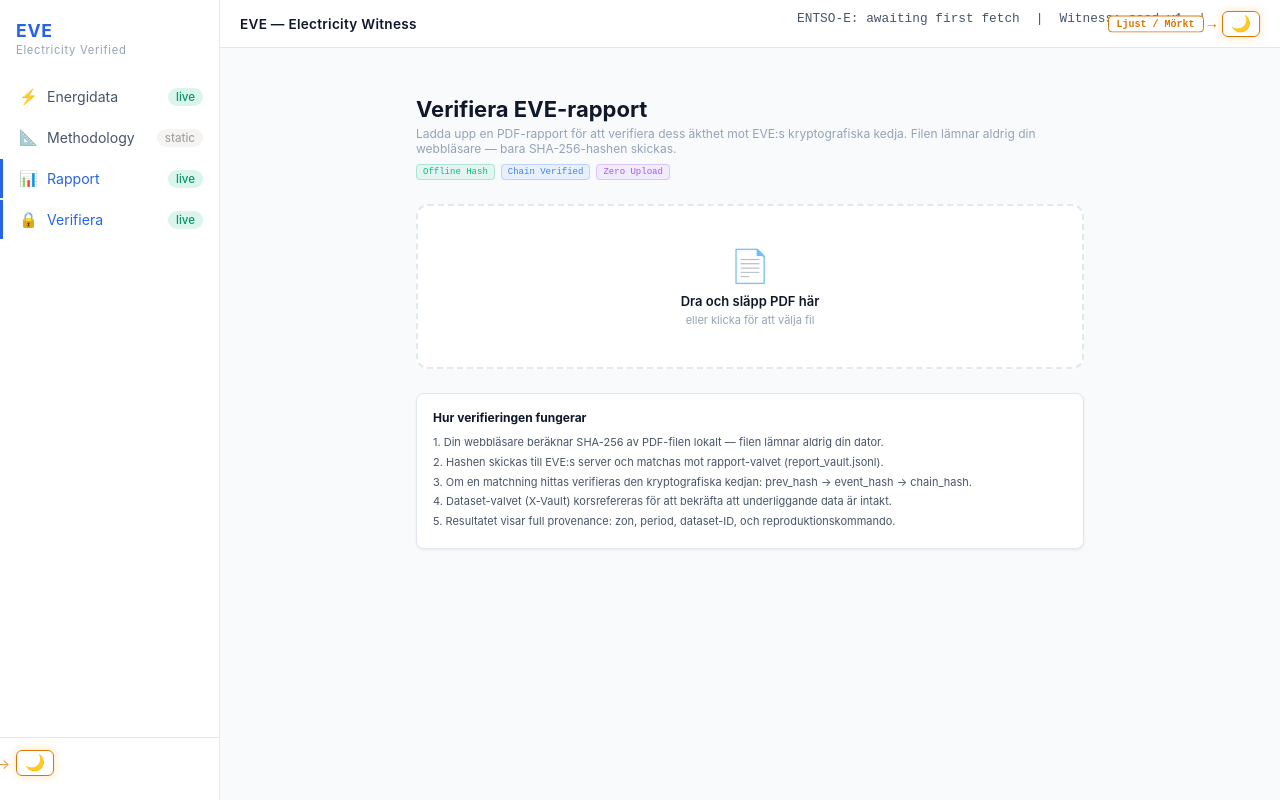
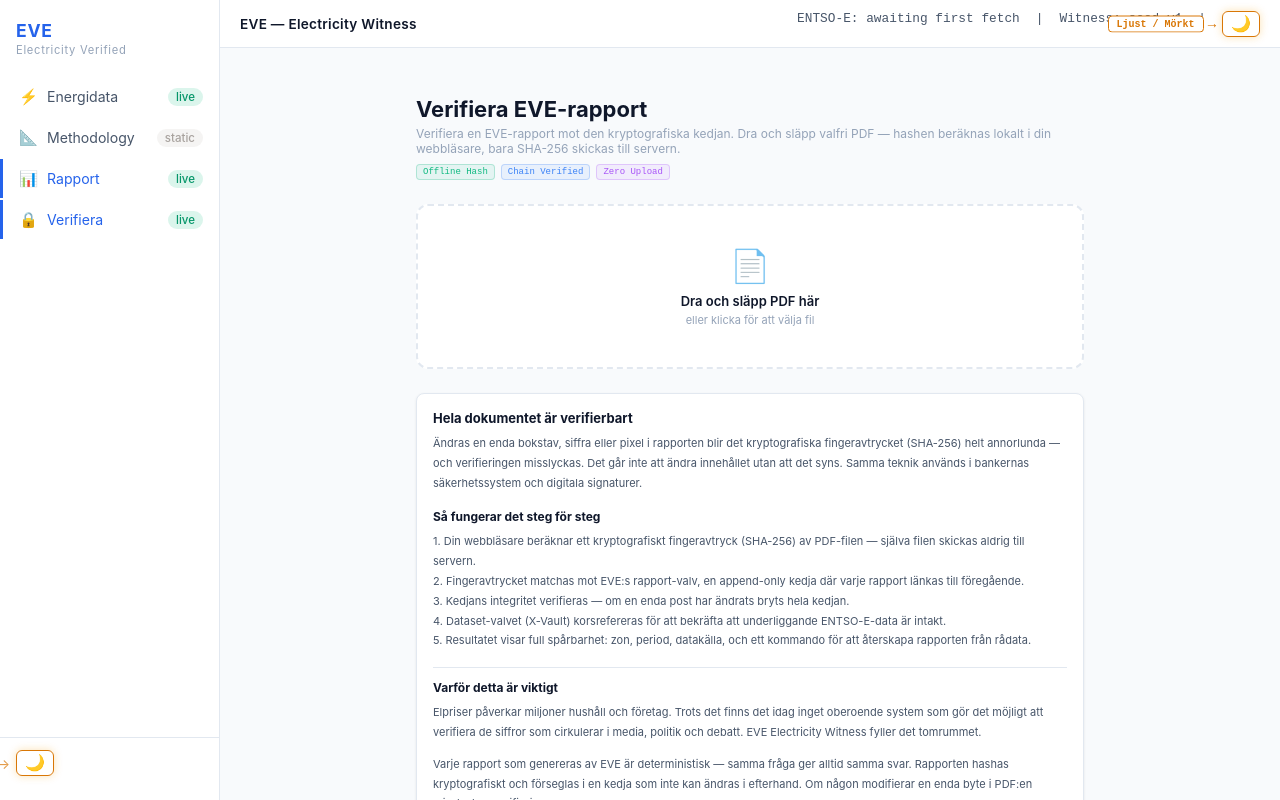
Before and after one commit to elekto-energy/EVE-Electricity-Witness, a Next.js app in the folder apps/web/: page /ask-eve/verify in a window 1280 px wide. Built offline with nearby package versions, Linux system fonts and the light colour scheme.

Commit message:
text: tydligare verifieringsförklaring - hela dokumentet är verifierbart

```diff
--- a/apps/web/app/ask-eve/verify/page.tsx
+++ b/apps/web/app/ask-eve/verify/page.tsx
@@ -87,8 +87,8 @@ export default function VerifyPage() {
           Verifiera EVE-rapport
         </h1>
         <p style={{ fontSize: 12, color: "var(--text-muted)", marginTop: 4 }}>
-          Ladda upp en PDF-rapport för att verifiera dess äkthet mot EVE:s kryptografiska kedja.
-          Filen lämnar aldrig din webbläsare — bara SHA-256-hashen skickas.
+          Verifiera en EVE-rapport mot den kryptografiska kedjan.
+          Dra och släpp valfri PDF — hashen beräknas lokalt i din webbläsare, bara SHA-256 skickas till servern.
         </p>
         <div style={{ display: "flex", gap: 6, marginTop: 8 }}>
           {[
@@ -247,15 +247,58 @@ export default function VerifyPage() {
 
       {/* How it works */}
       <div className="card" style={{ marginTop: 24, padding: 16 }}>
+        <div style={{ fontSize: 13, fontWeight: 700, color: "var(--text-primary)", marginBottom: 8 }}>
+          Hela dokumentet är verifierbart
+        </div>
+        <div style={{ fontSize: 11, color: "var(--text-secondary)", lineHeight: 1.8, marginBottom: 16 }}>
+          Ändras en enda bokstav, siffra eller pixel i rapporten blir det kryptografiska
+          fingeravtrycket (SHA-256) helt annorlunda — och verifieringen misslyckas.
+          Det går inte att ändra innehållet utan att det syns.
+          Samma teknik används i bankernas säkerhetssystem och digitala signaturer.
+        </div>
         <div style={{ fontSize: 12, fontWeight: 700, color: "var(--text-primary)", marginBottom: 8 }}>
-          Hur verifieringen fungerar
+          Så fungerar det steg för steg
         </div>
-        <div style={{ fontSize: 11, color: "var(--text-secondary)", lineHeight: 1.8 }}>
-          1. Din webbläsare beräknar SHA-256 av PDF-filen lokalt — filen lämnar aldrig din dator.<br/>
-          2. Hashen skickas till EVE:s server och matchas mot rapport-valvet (report_vault.jsonl).<br/>
-          3. Om en matchning hittas verifieras den kryptografiska kedjan: prev_hash → event_hash → chain_hash.<br/>
-          4. Dataset-valvet (X-Vault) korsrefereras för att bekräfta att underliggande data är intakt.<br/>
-          5. Resultatet visar full provenance: zon, period, dataset-ID, och reproduktionskommando.
+        <div style={{ fontSize: 11, color: "var(--text-secondary)", lineHeight: 1.8, marginBottom: 16 }}>
+          1. Din webbläsare beräknar ett kryptografiskt fingeravtryck (SHA-256) av PDF-filen — själva filen skickas aldrig till servern.<br/>
+          2. Fingeravtrycket matchas mot EVE:s rapport-valv, en append-only kedja där varje rapport länkas till föregående.<br/>
+          3. Kedjans integritet verifieras — om en enda post har ändrats bryts hela kedjan.<br/>
+          4. Dataset-valvet (X-Vault) korsrefereras för att bekräfta att underliggande ENTSO-E-data är intakt.<br/>
+          5. Resultatet visar full spårbarhet: zon, period, datakälla, och ett kommando för att återskapa rapporten från rådata.
+        </div>
+
+        <div style={{ borderTop: "1px solid var(--border-color)", paddingTop: 12 }}>
+          <div style={{ fontSize: 12, fontWeight: 700, color: "var(--text-primary)", marginBottom: 8 }}>
+            Varför detta är viktigt
+          </div>
+          <div style={{ fontSize: 11, color: "var(--text-secondary)", lineHeight: 1.8, marginBottom: 12 }}>
+            Elpriser påverkar miljoner hushåll och företag. Trots det finns det idag inget oberoende system
+            som gör det möjligt att verifiera de siffror som cirkulerar i media, politik och debatt.
+            EVE Electricity Witness fyller det tomrummet.
+          </div>
+          <div style={{ fontSize: 11, color: "var(--text-secondary)", lineHeight: 1.8, marginBottom: 12 }}>
+            Varje rapport som genereras av EVE är deterministisk — samma fråga ger alltid samma svar.
+            Rapporten hashas kryptografiskt och förseglas i en kedja som inte kan ändras i efterhand.
+            Om någon modifierar en enda byte i PDF:en misslyckas verifieringen.
+          </div>
+          <div style={{ fontSize: 11, color: "var(--text-secondary)", lineHeight: 1.8, marginBottom: 12 }}>
+            Det innebär att en journalist, myndighet, forskare eller privatperson kan ta emot en EVE-rapport,
+            dra och släppa den här, och omedelbart veta: är denna rapport äkta? Har datan ändrats?
+            Kan jag reproducera resultatet själv?
+          </div>
+          <div style={{ fontSize: 11, color: "var(--text-secondary)", lineHeight: 1.8 }}>
+            Svaret är alltid ja. Varje rapport innehåller ett reproduktionskommando.
+            Vem som helst med tillgång till öppna data från ENTSO-E, EEA och ECB kan
+            köra samma beräkning och få exakt samma resultat — siffra för siffra.
+          </div>
+        </div>
+
+        <div style={{ borderTop: "1px solid var(--border-color)", paddingTop: 12, marginTop: 12 }}>
+          <div style={{ fontSize: 10, color: "var(--text-muted)", lineHeight: 1.6, fontStyle: "italic" }}>
+            EVE Electricity Witness är ett fristående verifieringssystem utvecklat av Organiq Sweden AB.
+            Det är inte anslutet till eller godkänt av någon systemoperatör, tillsynsmyndighet eller annan myndighet.
+            All data härstammar från publika källor: ENTSO-E Transparency Platform, EEA och ECB.
+          </div>
         </div>
       </div>
     </div>
```
